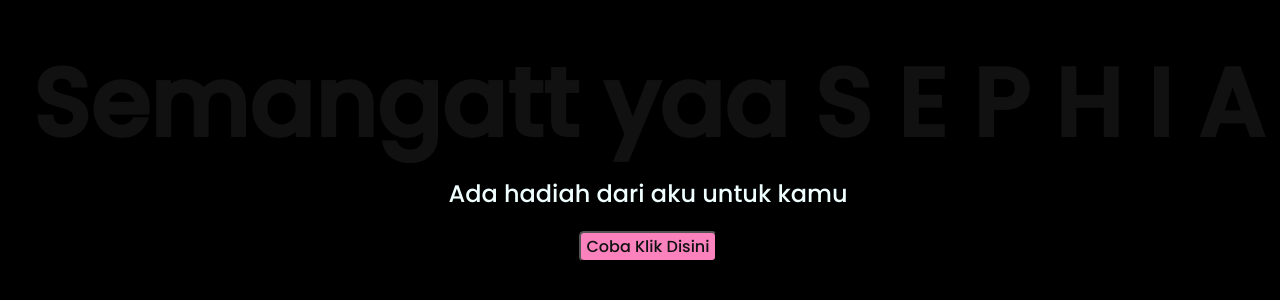
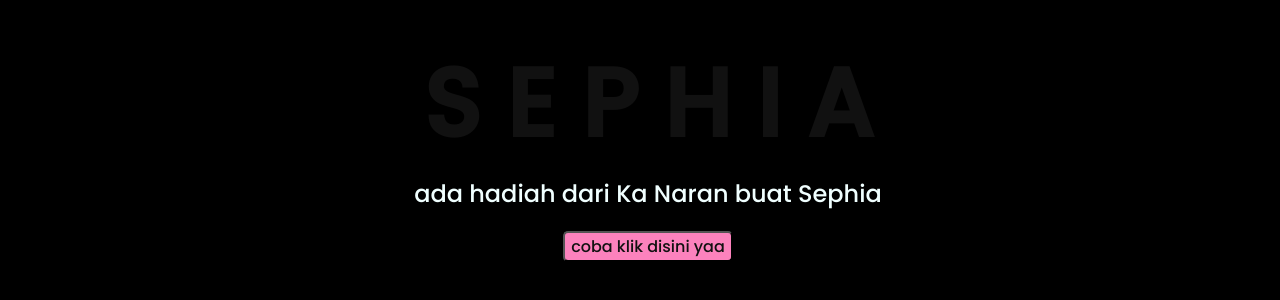
Before and after one commit to Narantaka11/Flower, a plain HTML site: page index.html in a window 1280 px wide. Shown: the part 262-562 px from the top of the page. Drawn offline with Linux system fonts and the light colour scheme.

Commit message:
index.html

```diff
--- a/index.html
+++ b/index.html
@@ -11,7 +11,6 @@
 <body>
     <div class="greetings">
     <!--silahkan menambah kata sesuai keinginan dengan <span>text...</span -->
-        <span>Semangatt yaa</span>
         <span>S</span>
         <span>E</span>
         <span>P</span>
@@ -21,11 +20,11 @@
 
     </div>
     <div class="description">
-        <span>Ada hadiah dari aku untuk kamu</span>
+        <span>ada hadiah dari Ka Naran buat Sephia</span>
     </div>
     <div class="button">
         <button>
-            <a href="flower.html">Coba Klik Disini</a>
+            <a href="flower.html">coba klik disini yaa</a>
         </button>
 
     </div>
```
